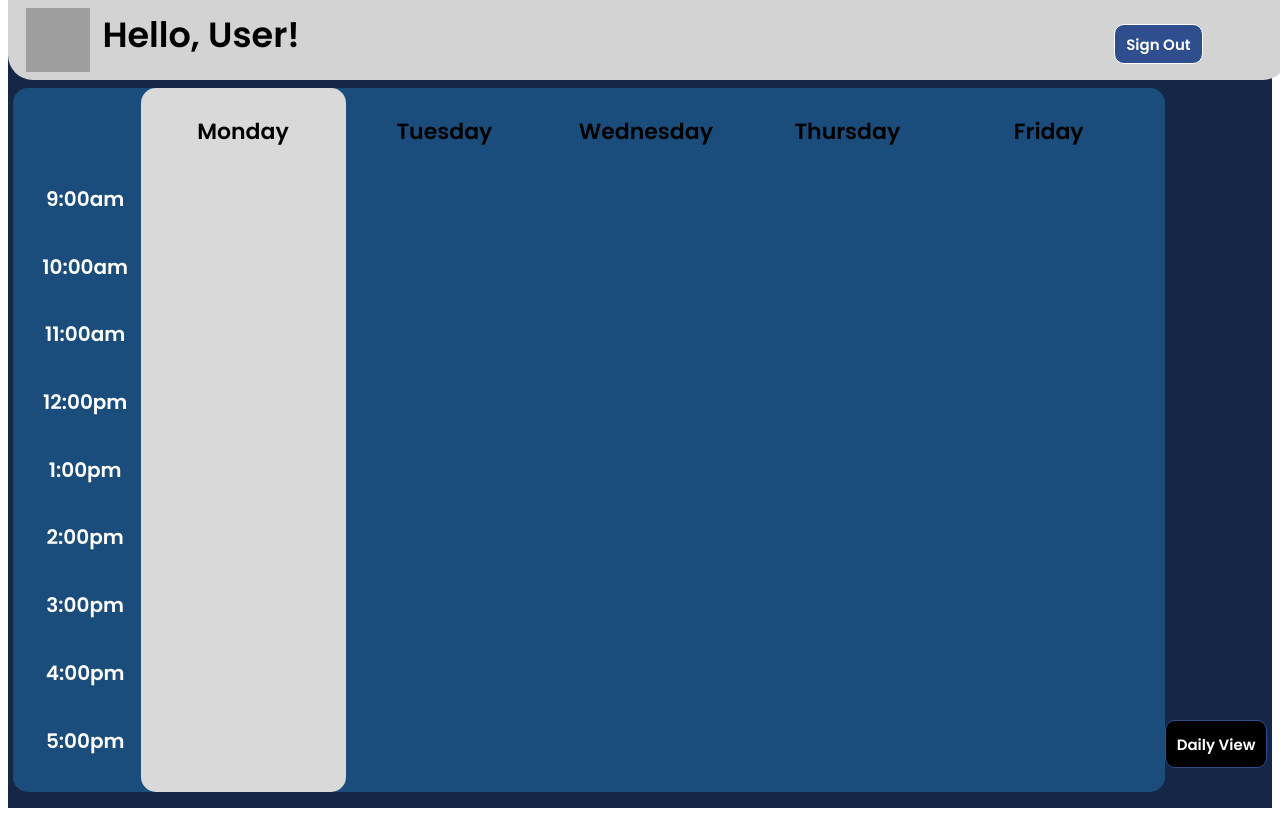
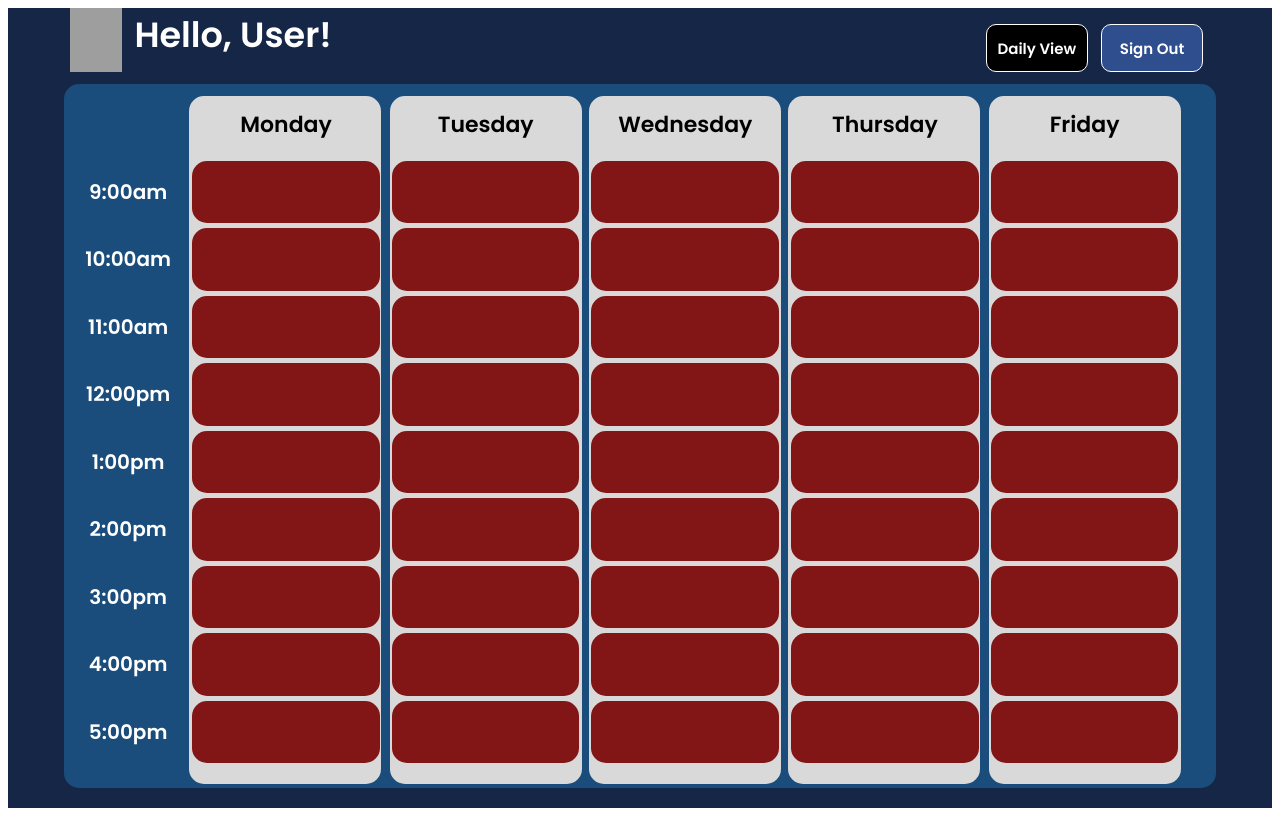
Before and after one commit to xEvanM/timetablemanager, a Vue app: page /student in a window 1280 px wide. Built offline with nearby package versions, Linux system fonts and the light colour scheme; grey boxes are pictures that could not be loaded.

Commit message:
Table Layout completed

```diff
--- a/src/views/Student.vue
+++ b/src/views/Student.vue
@@ -13,7 +13,6 @@
     <div class="box4"></div>
     <div class="box5"></div>
     <div class="viewbutton">Daily View</div>
-    <div class="banner"></div>
     <div class="greeting">Hello, User!</div>
 
     <input id="button" @click="reg" value="Sign Out" readonly />
@@ -123,15 +122,15 @@ body {
 
 table {
   position: absolute;
-  top: 12%;
-  left: 2%;
+  top: 11%;
+  left: 5%;
   height: 85%;
   width: 88%;
   display: table;
   text-align: center;
   overflow: hidden;
   font-size: 20px;
-  border-spacing: 5px 3px;
+  border-spacing: 12px 5px;
   table-layout: fixed;
   overflow: hidden;
 }
@@ -154,11 +153,11 @@ td {
   border-top-right-radius: 15px;
   border-bottom-left-radius: 15px;
   border-bottom-right-radius: 15px;
+  background-color: rgb(130, 22, 22);
 }
 
 .topleft {
   border: 0;
-  width: 1%;
   background: rgba(26, 77, 123, 1);
 }
 
@@ -166,22 +165,75 @@ td {
   z-index: 1;
   position: absolute;
   top: 1%;
-  left: 2%;
+  left: 5.5%;
   height: 8%;
-  width: 5%;
+  width: 4%;
 }
 
 .time {
   border: 0;
+  background: rgba(26, 77, 123, 1);
 }
 
 .box1 {
   background: rgba(217, 217, 217, 1);
   position: absolute;
-  top: 11%;
-  left: 11%;
-  height: 88%;
-  width: 16%;
+  top: 12%;
+  left: 14.8%;
+  height: 86%;
+  width: 15%;
+  border-top-left-radius: 15px;
+  border-top-right-radius: 15px;
+  border-bottom-left-radius: 15px;
+  border-bottom-right-radius: 15px;
+}
+
+.box2 {
+  background: rgba(217, 217, 217, 1);
+  position: absolute;
+  top: 12%;
+  left: 30.5%;
+  height: 86%;
+  width: 15%;
+  border-top-left-radius: 15px;
+  border-top-right-radius: 15px;
+  border-bottom-left-radius: 15px;
+  border-bottom-right-radius: 15px;
+}
+
+.box3 {
+  background: rgba(217, 217, 217, 1);
+  position: absolute;
+  top: 12%;
+  left: 46%;
+  height: 86%;
+  width: 15%;
+  border-top-left-radius: 15px;
+  border-top-right-radius: 15px;
+  border-bottom-left-radius: 15px;
+  border-bottom-right-radius: 15px;
+}
+
+.box4 {
+  background: rgba(217, 217, 217, 1);
+  position: absolute;
+  top: 12%;
+  left: 61.6%;
+  height: 86%;
+  width: 15%;
+  border-top-left-radius: 15px;
+  border-top-right-radius: 15px;
+  border-bottom-left-radius: 15px;
+  border-bottom-right-radius: 15px;
+}
+
+.box5 {
+  background: rgba(217, 217, 217, 1);
+  position: absolute;
+  top: 12%;
+  left: 77.3%;
+  height: 86%;
+  width: 15%;
   border-top-left-radius: 15px;
   border-top-right-radius: 15px;
   border-bottom-left-radius: 15px;
@@ -192,8 +244,8 @@ td {
   width: 90%;
   height: 88%;
   position: absolute;
-  top: 11%;
-  left: 1%;
+  top: 10.5%;
+  left: 5%;
   border-top-left-radius: 15px;
   border-top-right-radius: 15px;
   border-bottom-left-radius: 15px;
@@ -210,21 +262,20 @@ td {
 .greeting {
   font-size: 35px;
   position: absolute;
-  left: 8%;
+  left: 10.5%;
   top: 1%;
   display: inline-block;
-  color: black;
+  color: white;
 }
 
 #button {
-  width: 7%;
-  height: 5%;
+  width: 8%;
+  height: 6%;
   border: 1px solid;
   background: rgb(46, 78, 141);
   border-radius: 10px;
   font-size: 15px;
   color: white;
-  font-weight: 700;
   cursor: pointer;
   outline: none;
   text-align: center;
@@ -241,7 +292,7 @@ td {
 .viewbutton {
   width: 8%;
   height: 6%;
-  border: 1px solid rgb(46, 78, 141);
+  border: 1px solid white;
   background: black;
   border-radius: 10px;
   font-size: 15px;
@@ -250,8 +301,8 @@ td {
   cursor: pointer;
   outline: none;
   position: absolute;
-  bottom: 4%;
-  right: 1%;
+  top: 3%;
+  right: 15%;
   display: flex;
   justify-content: center;
   align-items: center;
@@ -261,14 +312,4 @@ td {
   border-color: black;
   transition: 0.5s;
 }
-
-.banner {
-  background-color: lightgrey;
-  position: absolute;
-  top: 0;
-  width: 100%;
-  height: 10%;
-  border-bottom-left-radius: 25px;
-  border-bottom-right-radius: 25px;
-}
 </style>
```
